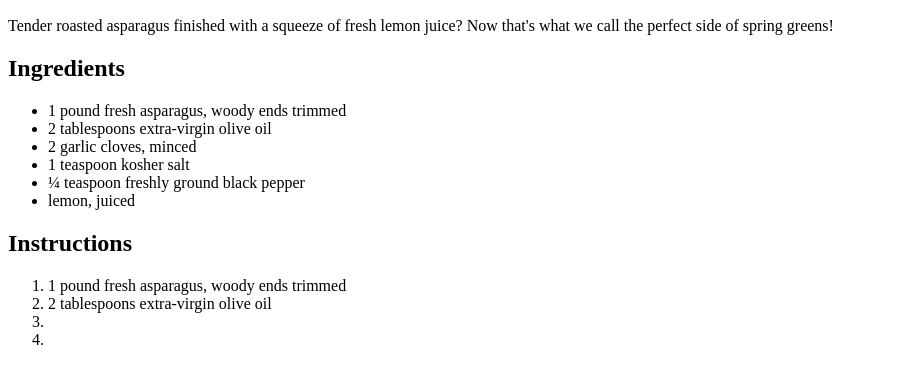
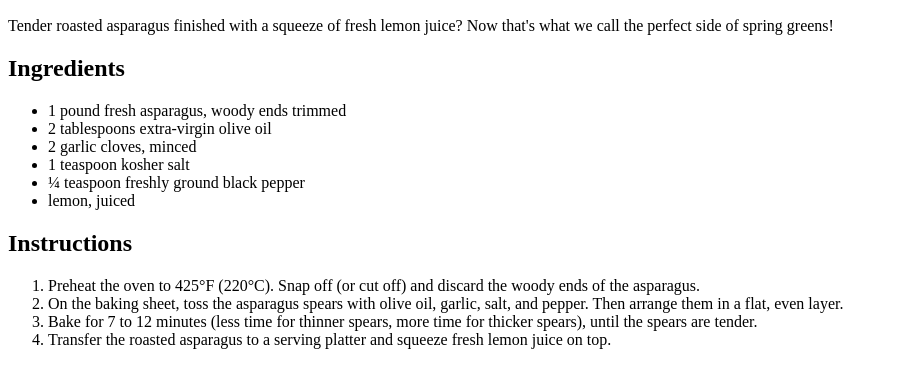
Before and after one commit to SanctusFides/odin-recipes, a plain HTML site: page recipes/roasted-asparagus.html in a window 1280 px wide. Shown: the part 442-807 px from the top of the page, without its empty margins (0-898 px from the left). Drawn offline with Linux system fonts and the light colour scheme.

Commit message:
Asparagus Page: added the correct steps

```diff
--- a/recipes/roasted-asparagus.html
+++ b/recipes/roasted-asparagus.html
@@ -34,10 +34,10 @@
     <div>
         <h2>Instructions</h2>
         <ol>
-            <li> 1 pound fresh asparagus, woody ends trimmed </li>
-            <li> 2 tablespoons extra-virgin olive oil </li>
-            <li>  </li>
-            <li>  </li>
+            <li> Preheat the oven to 425°F (220°C). Snap off (or cut off) and discard the woody ends of the asparagus. </li>
+            <li> On the baking sheet, toss the asparagus spears with olive oil, garlic, salt, and pepper. Then arrange them in a flat, even layer. </li>
+            <li> Bake for 7 to 12 minutes (less time for thinner spears, more time for thicker spears), until the spears are tender. </li>
+            <li> Transfer the roasted asparagus to a serving platter and squeeze fresh lemon juice on top. </li>
         </ol>
     </div>
 </body>
```
